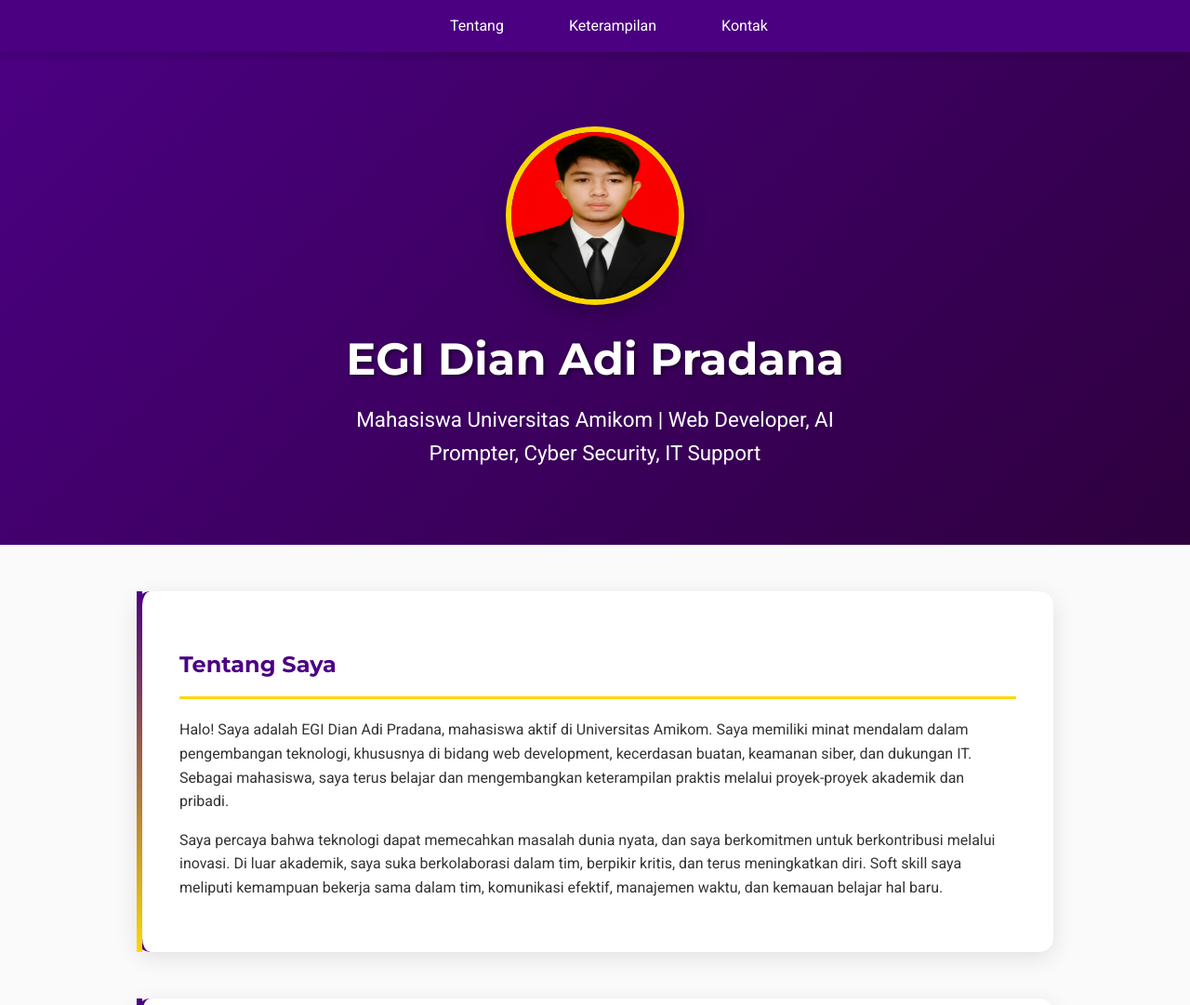
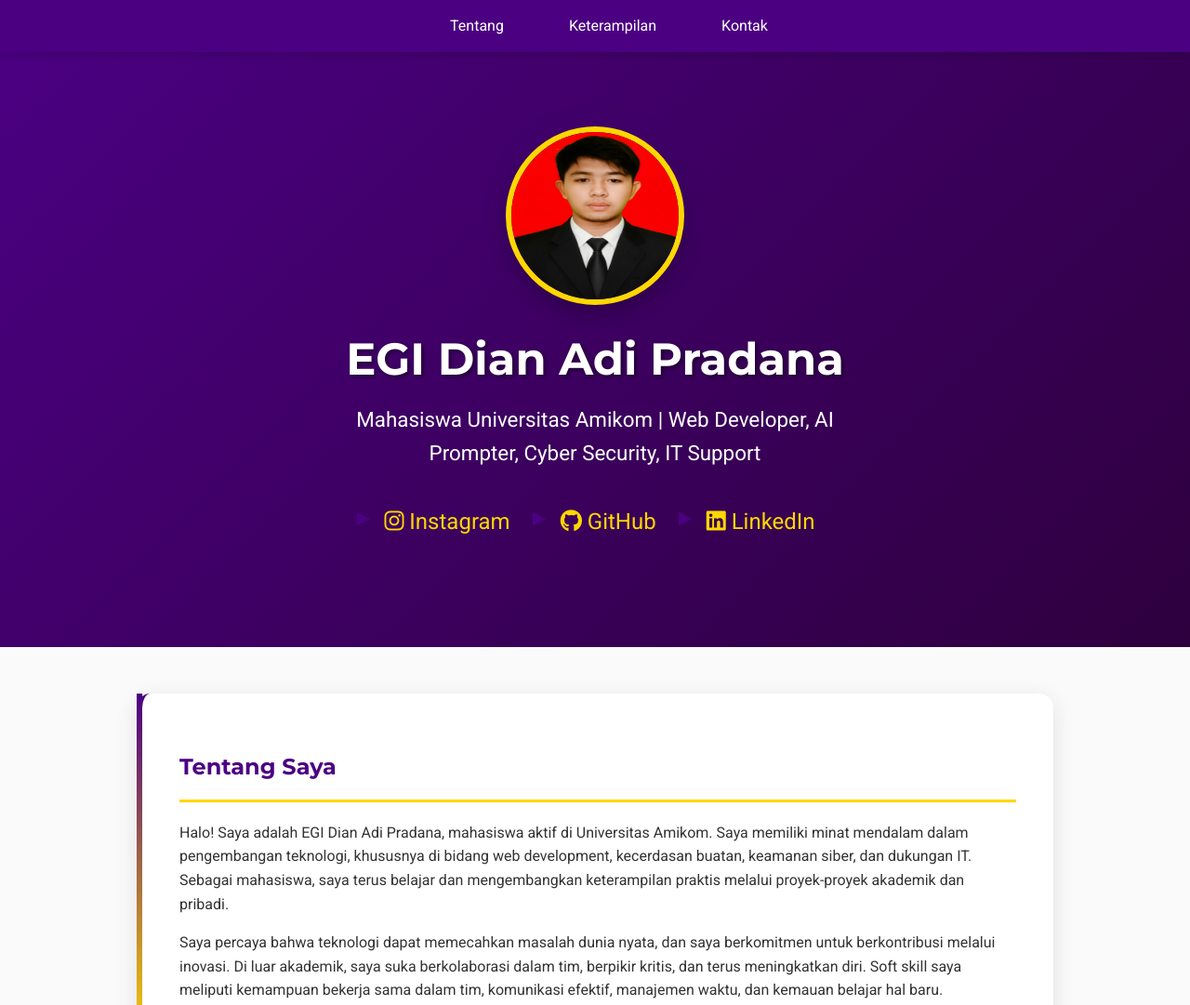
Before and after one commit to EGI80/potofolio1, a plain HTML site: page index.html in a window 1280 px wide. Shown: the top 1081 px of the page at 93% size. Drawn offline with Linux system fonts and the light colour scheme; placeholder pictures from the web are drawn by us.

Commit message:
Update index.html

```diff
--- a/index.html
+++ b/index.html
@@ -246,6 +246,11 @@
             <h1>EGI Dian Adi Pradana</h1>
             <p>Mahasiswa Universitas Amikom | Web Developer, AI Prompter, Cyber Security, IT Support</p>
         </div>
+        <div> <ul class="social-links">
+            <li><a href="https://www.instagram.com/001ardhana?igsh=bzhqNGc3N25nODB6&utm_source=qr" target="_blank"><i class="fab fa-instagram"></i> Instagram</a></li>
+            <li><a href="https://github.com/EGI80" target="_blank"><i class="fab fa-github"></i> GitHub</a></li>
+            <li><a href="https://www.linkedin.com/in/egi-dian-adi-pradana-4b255b31b/" target="_blank"><i class="fab fa-linkedin"></i> LinkedIn</a></li>
+        </ul></div>
     </header>
 
     <section id="about">
```
